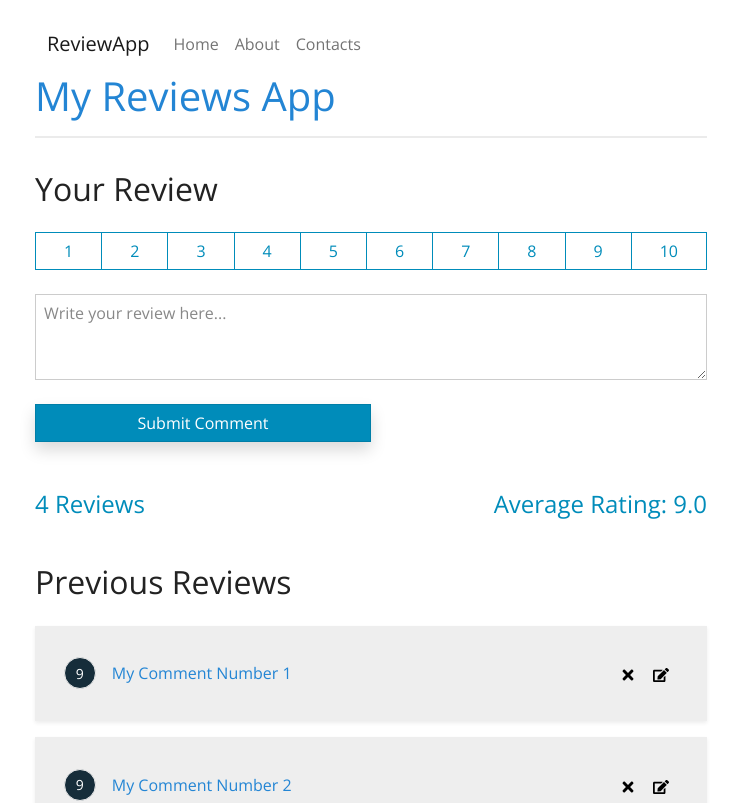
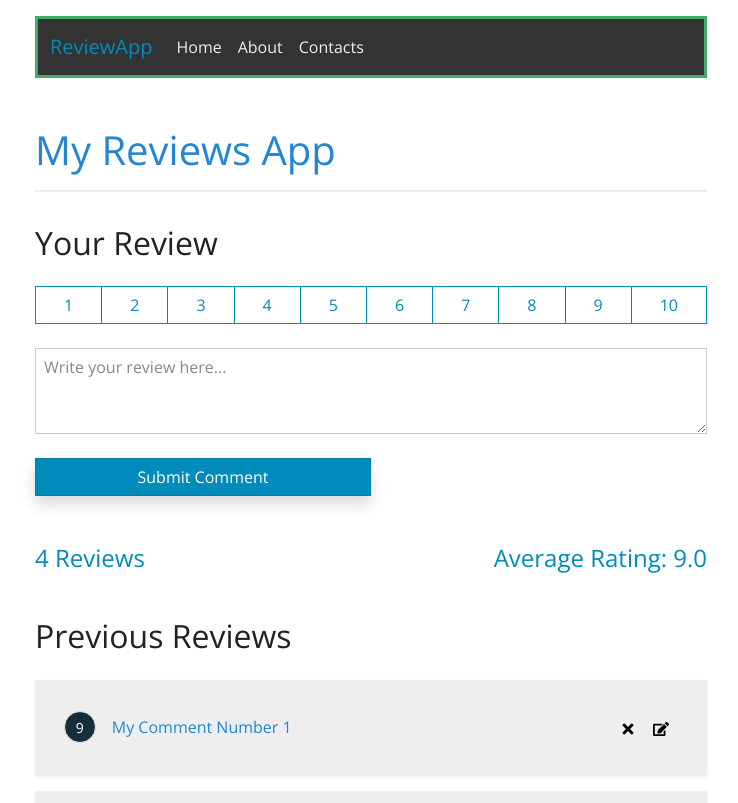
Before and after one commit to CollinsKippy/review-app-rt, a React (Create React App) app: page / in a window 1280 px wide. Shown: the top 803 px of the page, without its empty margins (45-783 px from the left). Built offline with nearby package versions, Linux system fonts and the light colour scheme.

Commit message:
navbar added

```diff
--- a/src/App.js
+++ b/src/App.js
@@ -39,13 +39,14 @@ function App() {
   return (
     <Router>
       <div className='my-container'>
+        <Navbar />
+
         <Routes>
           <Route
             index
             path='/'
             element={
               <>
-                <Navbar />
                 <Title />
                 <ReviewForm
                   onAddReview={onAddReview}
--- a/src/components/Navbar.jsx
+++ b/src/components/Navbar.jsx
@@ -2,13 +2,13 @@ import { Link } from 'react-router-dom';
 
 function Navbar() {
   return (
-    <nav className='navbar navbar-expand-lg bg-body-tertiary'>
+    <nav className='navbar navbar-expand-lg bg-dark mb-5 border border-success border-3'>
       <div className='container-fluid'>
-        <Link className='navbar-brand' to={{ pathName: '/' }}>
+        <Link className='navbar-brand text-primary' to={{ pathName: '/' }}>
           ReviewApp
         </Link>
         <button
-          className='navbar-toggler'
+          className='navbar-toggler bg-light border border-tertiary'
           type='button'
           data-bs-toggle='collapse'
           data-bs-target='#navbarNav'
@@ -22,7 +22,7 @@ function Navbar() {
           <ul className='navbar-nav'>
             <li className='nav-item'>
               <Link
-                className='nav-link'
+                className='nav-link text-light'
                 to={{
                   pathname: '/',
                 }}
@@ -32,7 +32,7 @@ function Navbar() {
             </li>
             <li className='nav-item'>
               <Link
-                className='nav-link'
+                className='nav-link text-light'
                 to={{
                   pathname: '/about',
                 }}
@@ -42,7 +42,7 @@ function Navbar() {
             </li>
             <li className='nav-item'>
               <Link
-                className='nav-link'
+                className='nav-link text-light'
                 to={{
                   pathname: '/',
                 }}
```
